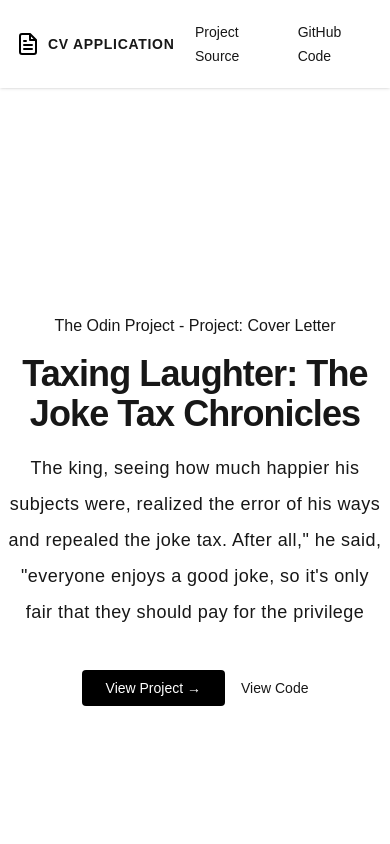
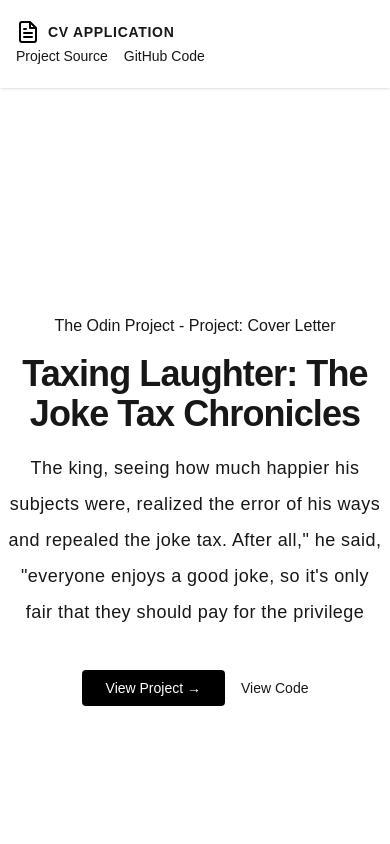
Before and after one commit to Justin-Bento/cv-application, a Next.js app: page / in a window 390 px wide. Shown: the top 844 px of the page. Built offline with nearby package versions, Linux system fonts and the light colour scheme.

Commit message:
Applied responsive variant to grid colums.

```diff
--- a/src/components/Navigation.tsx
+++ b/src/components/Navigation.tsx
@@ -6,7 +6,7 @@ export default function Navigation() {
     <>
       <main className=" sticky top-0 bg-white">
         <div className="overflow-hidden  shadow sm:rounded-lg">
-          <div className="px-4 py-5 sm:p-6 grid grid-cols-1 grid-cols-2">
+          <div className="px-4 py-5 sm:p-6 grid grid-cols-1 md:grid-cols-2">
             <Link href="" className="flex items-center gap-2">
               <svg
                 xmlns="http://www.w3.org/2000/svg"
```
